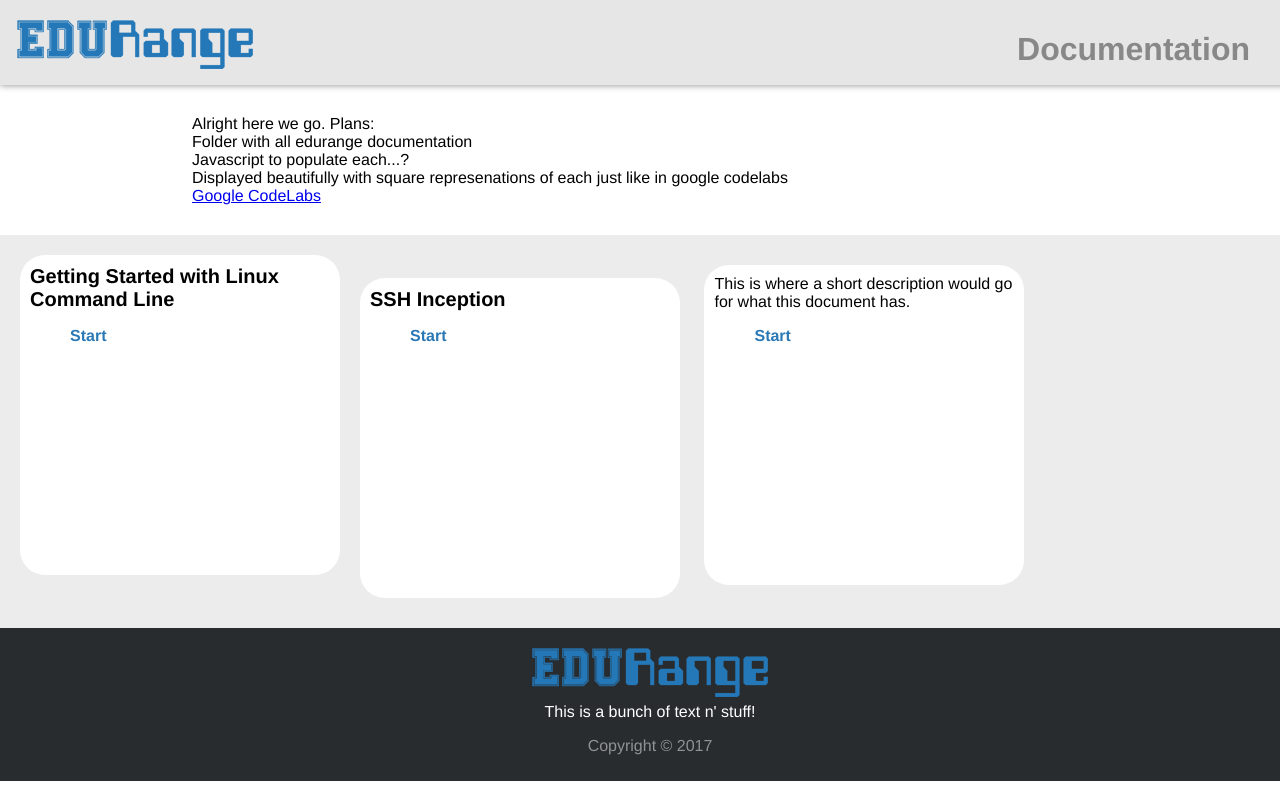
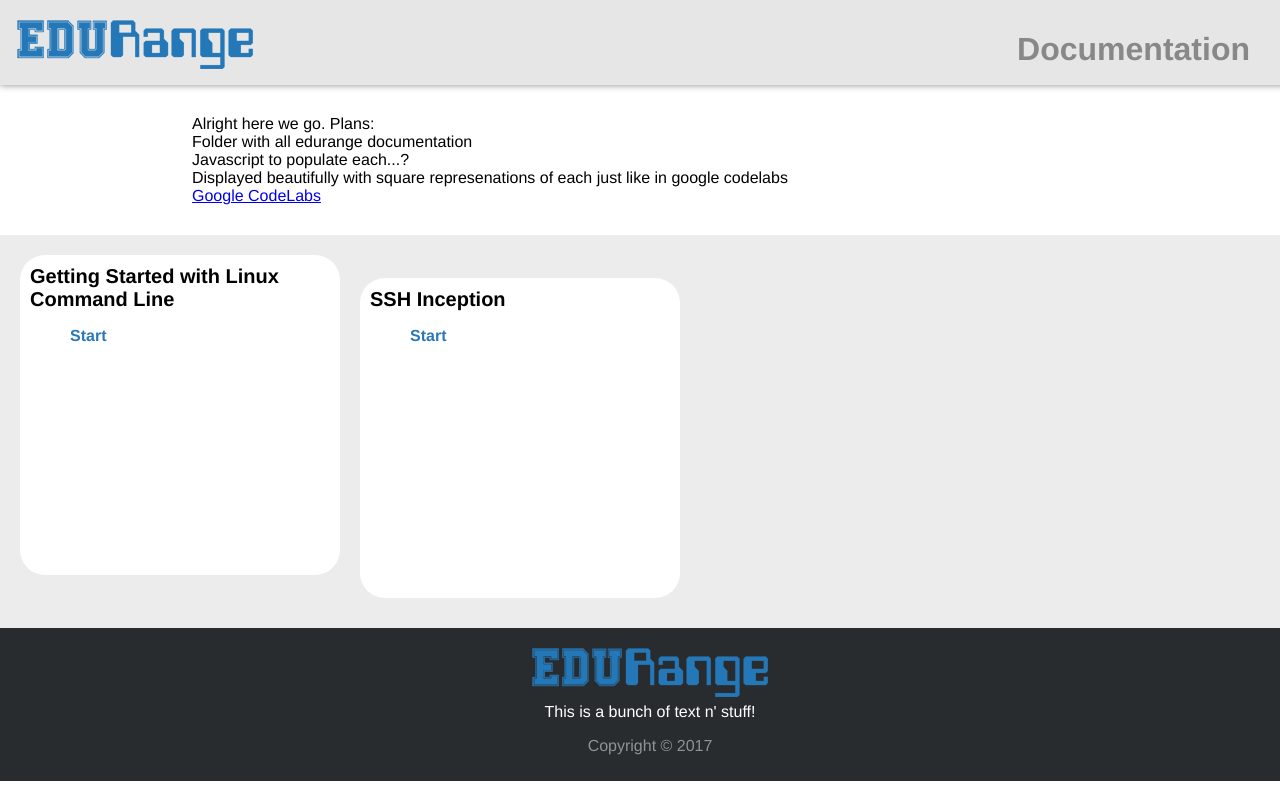
Before and after one commit to ironsketch/myGDwebsite, a PHP site: page /ltt/index.php in a window 1280 px wide. Run offline with PHP 8.4, Linux system fonts and the light colour scheme.

Commit message:
learning php

```diff
--- a/public_html/ltt/index.php
+++ b/public_html/ltt/index.php
@@ -45,10 +45,6 @@
                     closedir($handle);
                     }
                 ?>
-                <div id="card">
-					This is where a short description would go for what this document has.
-					<p class="start"><a href="" class="startLink">Start</a></p>
-				</div>
 			</div>
 			<div id="bottom">
 				<img src="logo_menu.png" />
```
